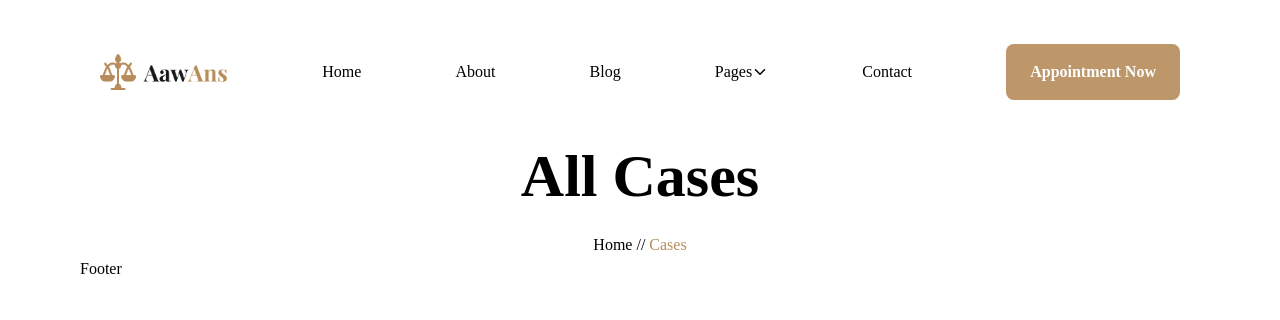
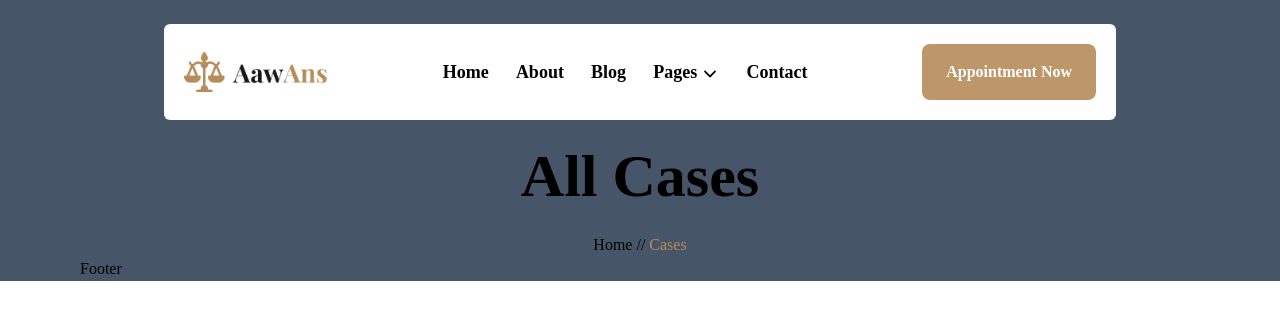
Before and after one commit to dm-mensavi/aawans-zaptek, a React (Create React App) app: page /cases in a window 1280 px wide. Shown: the top 320 px of the page. Built offline with nearby package versions, Linux system fonts and the light colour scheme.

Commit message:
complete navbar for large screen

```diff
--- a/src/Pages/Layout.js
+++ b/src/Pages/Layout.js
@@ -4,7 +4,7 @@ import Footer from "../Components/Footer.js";
 
 const Layout = () => {
 	return (
-		<div className="pt-5 px-4 justify-center md:pt-6 md:px-10 lg:px-20 xl:mx-auto max-w-[1900px]">
+		<div className="bg-slate-600 pt-5 px-4 justify-center md:pt-6 md:px-10 lg:px-20 xl:mx-auto max-w-[1900px]">
 			<Navbar />
 			{/* Page content */}
 			<div className="">
--- /dev/null
+++ b/src/components/LinkWithCurve.js
@@ -0,0 +1,31 @@
+import React, { useState } from "react";
+import { Link } from "react-router-dom";
+import PropTypes from "prop-types";
+import curve from "../public/beanshape.png";
+
+const LinkWithCurve = ({ to, name }) => {
+  const [isActive, setIsActive] = useState(false);
+
+  return (
+    <Link
+      className={`flex relative flex-col link-text text-lg ${
+        isActive ? "text-black" : ""
+      }`}
+      to={to}
+      onMouseEnter={() => setIsActive(true)}
+      onMouseLeave={() => setIsActive(false)}
+    >
+      {name}{" "}
+      {isActive && (
+        <img src={curve} alt="curve" className="absolute w-40 h-10 top-4" />
+      )}
+    </Link>
+  );
+};
+
+LinkWithCurve.propTypes = {
+  to: PropTypes.string.isRequired,
+  name: PropTypes.string.isRequired,
+};
+
+export default LinkWithCurve;
--- a/src/components/Navbar.js
+++ b/src/components/Navbar.js
@@ -1,56 +1,31 @@
-import React, {useState} from 'react';
-import { Link } from 'react-router-dom';
-import {IoIosArrowDown} from 'react-icons/io';
-import logo from '../public/Logo.png'
-
+import React, { useState } from "react";
+import { Link } from "react-router-dom";
+import { IoIosArrowDown } from "react-icons/io";
+import logo from "../public/Logo.png";
+//import curve from "../public/beanshape.png";
+import LinkWithCurve from "./LinkWithCurve";
+import Navdropdown from "./Navdropdown";
 
 const Navbar = () => {
-  const [isOpen, setIsOpen] = useState(false);
-
-  const toggleDropdown = () => {
-    setIsOpen(!isOpen);
-  };
-
-  const closeDropdown = () => {
-    setIsOpen(false);
-  };
 
   return (
-    <nav className='flex space-x-8 items-center justify-between p-5'>
+    <nav className="flex bg-white lg:w-[90%] xl:w-[85%] mx-auto rounded-md space-x-8 items-center justify-between p-5">
       <Link to="/">
-        <img src={logo} alt="logo" className='w-32'/>
+        <img src={logo} alt="logo" className="w-36" />
       </Link>
-      <Link to="/">Home</Link>
-      <Link to="/about">About</Link>
-      <Link to="/blog">Blog</Link>
-      {/* dropdown list */}
-      <div className="relative">
-        <span className="text-black cursor-pointer flex" onClick={toggleDropdown}>
-          Pages <IoIosArrowDown className='mt-1'/>
-        </span>
-        {isOpen && (
-          <div className="absolute mt-2 space-y-2 w-max bg-primaryLight">
-            <Link to="/attorney" className="block px-4 py-2" onClick={closeDropdown}>
-              Attorney
-            </Link>
-            <Link to="/practice" className="block px-4 py-2" onClick={closeDropdown}>
-              Practice Areas
-            </Link>
-            <Link to="/cases" className="block px-4 py-2" onClick={closeDropdown}>
-              Cases
-            </Link>
-          </div>
-        )}
+      <div className="hidden lg:flex lg:w-[45%] xl:w-[40%] justify-between">
+        <LinkWithCurve to="/" name="Home" />
+        <LinkWithCurve to="/about" name="About" />
+        <LinkWithCurve to="/blog" name="Blog" />
+
+       	{/* dropdown list */}
+         <Navdropdown />
+
+        <LinkWithCurve to="/contact" name="Contact" />
       </div>
-
-      <Link to="/contact">Contact</Link>
-      <Link to="/contact" className='btn-primary'>Appointment Now</Link>
-{/*
-      <Link to="/practiceDetails">Practice Details</Link>
-      <Link to="/caseDetails">Case Details</Link>
-      <Link to="/blogDetails">Blog Details</Link>
-      <Link to="/blogCategory">Blog Category</Link>
-      <Link to="/404">404 Page</Link>  */}
+      <Link to="/contact" className="btn-primary text-center">
+        Appointment Now
+      </Link>
     </nav>
   );
 };
--- /dev/null
+++ b/src/components/Navdropdown.js
@@ -0,0 +1,71 @@
+import React, { useState } from "react";
+import { Link } from "react-router-dom";
+import { IoIosArrowDown } from "react-icons/io";
+import curve from "../public/beanshape.png"; // Import the curve image
+
+const Navdropdown = () => {
+  const [isHovered, setIsHovered] = useState(false);
+  const [isOpen, setIsOpen] = useState(false);
+
+  const handleMouseEnter = () => {
+    setIsHovered(true);
+  };
+
+  const handleMouseLeave = () => {
+    setIsHovered(false);
+  };
+
+  const toggleDropdown = () => {
+    setIsOpen(!isOpen);
+  };
+
+  const closeDropdown = () => {
+    setIsOpen(false);
+  };
+
+  return (
+    <div className="relative flex-col">
+      <div
+        className={`flex relative flex-row items-center link-text text-lg ${
+          isOpen ? "text-black" : ""
+        }`}
+        onClick={toggleDropdown}
+        onMouseEnter={handleMouseEnter}
+        onMouseLeave={handleMouseLeave}
+      >
+        Pages{" "}
+        <IoIosArrowDown className={`mt-1 ml-1`} />
+        {isHovered && (
+          <img src={curve} alt="curve" className="absolute w-35 h-10 top-4 right-5" />
+        )}
+      </div>
+      {isOpen && (
+        <div className="absolute py-3 space-y-2 w-48 mt-8  bg-white rounded-lg shadow-md">
+          <Link
+            to="/attorney"
+            className="block px-4 py-2 link-text text-lg"
+            onClick={closeDropdown}
+          >
+            Attorney
+          </Link>
+          <Link
+            to="/practice"
+            className="block px-4 py-2 link-text text-lg"
+            onClick={closeDropdown}
+          >
+            Practice Areas
+          </Link>
+          <Link
+            to="/cases"
+            className="block px-4 py-2 link-text text-lg"
+            onClick={closeDropdown}
+          >
+            Cases
+          </Link>
+        </div>
+      )}
+    </div>
+  );
+};
+
+export default Navdropdown;
--- a/src/index.css
+++ b/src/index.css
@@ -18,6 +18,13 @@ body {
   transition: transform 0.5s ease-in-out;
   transform-origin: top;
   transform: translateY(-100%);
+}
+/* Navbar.css */
+.show {
+  display: block !important;
+  transition: all;
+  transition-duration: 300s;
+  transition-timing-function: cubic-bezier(0.4, 0, 0.2, 1);
 }
 
 @layer base {
@@ -69,4 +76,41 @@ body {
   .link-text {
     @apply h4 hover:text-primary cursor-pointer transition-all duration-300  ease-in-out
   }
+
+  .w-2xl {
+    @apply w-[1200px];
+  }
+
+  .w-xl {
+    @apply w-[1020px];
+  }
+
+  .w-lg {
+    @apply w-[940px];
+  }
+
+  .w-md {
+    @apply w-[720px];
+  }
+
+  .w-sm {
+    @apply w-[540px];
+  }
+
+  .w-xs {
+    @apply w-[420px];
+  }
+
+  .w-2xs {
+    @apply w-[320px];
+  }
+
+  .w-3xs {
+    @apply w-[240px];
+  }
+
+  .w-4xs {
+    @apply w-[180px];
+  }
+
 }
```
Also changed, not shown: src/components/BlogDropDown.js (added), src/public/beanshape.png (added).
